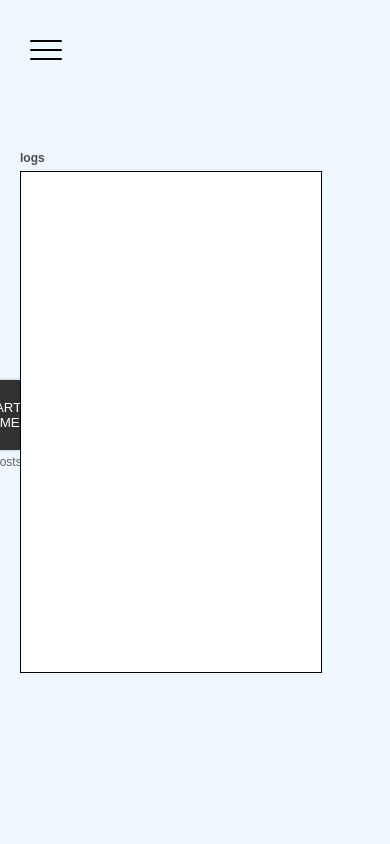
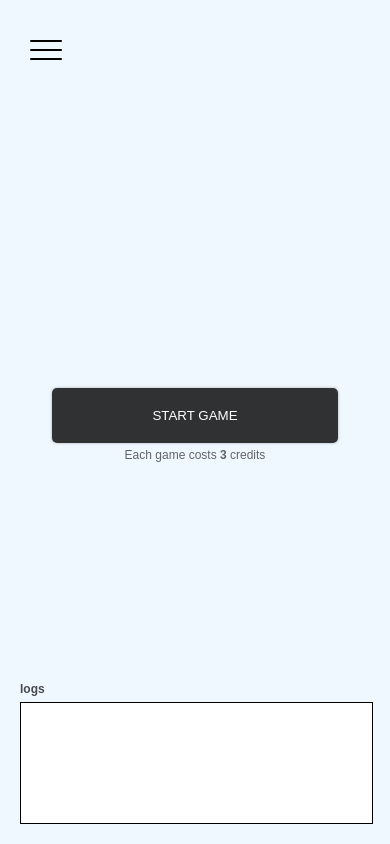
Before and after one commit to MarcinNiemczyk/rock-paper-scissors, a Flask app: page / in a window 390 px wide. Run offline with Flask 2, Linux system fonts and the light colour scheme; data comes from the database, SQL or seed files in the repository; some libraries are stand-ins or nearby versions.

Commit message:
Add credits page mobile support

```diff
--- a/src/static/styles.css
+++ b/src/static/styles.css
@@ -240,6 +240,7 @@
     position: absolute;
     right: 0;
     top: 10%;
+    z-index: 1;
 }
 
 .statistics {
@@ -299,6 +300,11 @@
 }
 
 @media (max-width: 992px) {
+    body {
+        flex-direction: column;
+        justify-content: center;
+    }
+
     nav {
         background-color: aliceblue;
         justify-content: center;
@@ -311,6 +317,10 @@
 
     nav.active {
         left: 0;
+    }
+
+    main {
+        width: 90%;
     }
 
     .toggle-menu {
@@ -349,4 +359,37 @@
     .toggle-menu__bar::after {
         top: 18px;
     }
+
+    .logs {
+        bottom: 0;
+        position: absolute;
+        width: 100%;
+    }
+
+    .logs-container {
+        height: 120px;
+        width: 90%;
+    }
+
+    .credits {
+        flex-direction: column;
+        margin: 0;
+    }
+
+    .credits-container {
+        margin: 20px 0;
+    }
+
+    .credits-amount {
+        top: 85%;
+    }
+
+    .alert {
+        font-size: 12px;
+        padding: 5px 0;
+        text-align: center;
+        top: 0%;
+        width: 100%;
+    }
+
 }
```
